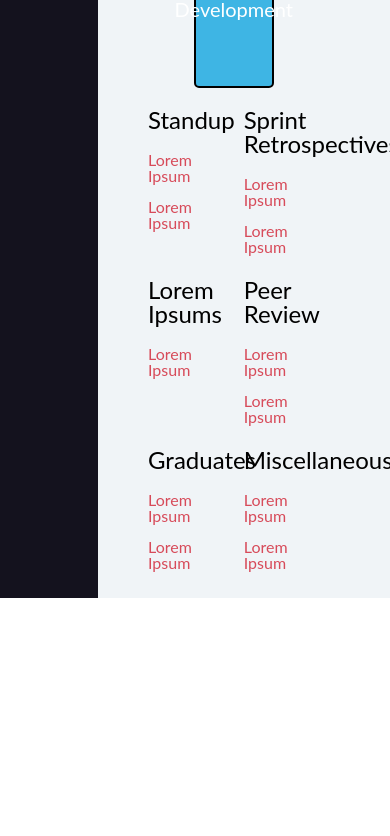
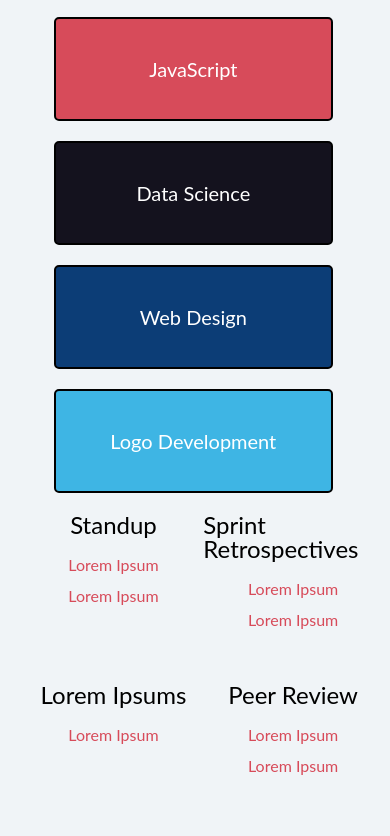
Before and after one commit to BevinKylie/lambda-tk-clone, a plain HTML site: page index.html in a window 390 px wide. Shown: the part 1710-2546 px from the top of the page. Before the commit the page ends 2308 px from the top, so only its background shows below. Drawn offline with Linux system fonts and the light colour scheme.

Commit message:
tweaked mobile display

```diff
--- a/less/main.less
+++ b/less/main.less
@@ -3,8 +3,8 @@
    License: none (public domain)
 */
 
-@desktop: ~"only screen and (min-width: 701px) and (max-width: 1199px) ";
-@mobile: ~"only screen and (min-width: 550px) and (max-width: 700px) ";
+@desktop: ~"only screen and (min-width: 850px) and (max-width: 1199px) ";
+@mobile: ~"only screen and (min-width: 250px) and (max-width: 850px) ";
 
 html,
 body,
```
Also changed, not shown: css/main.css.
